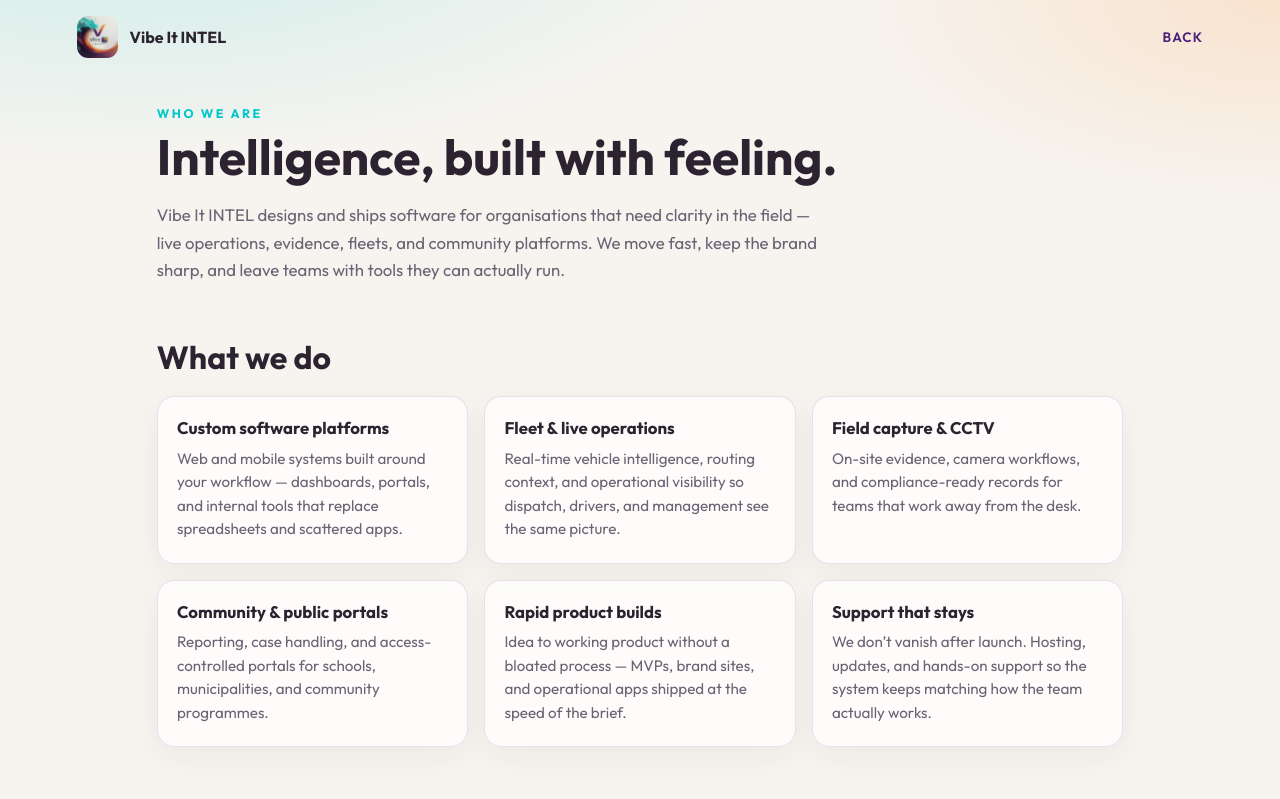
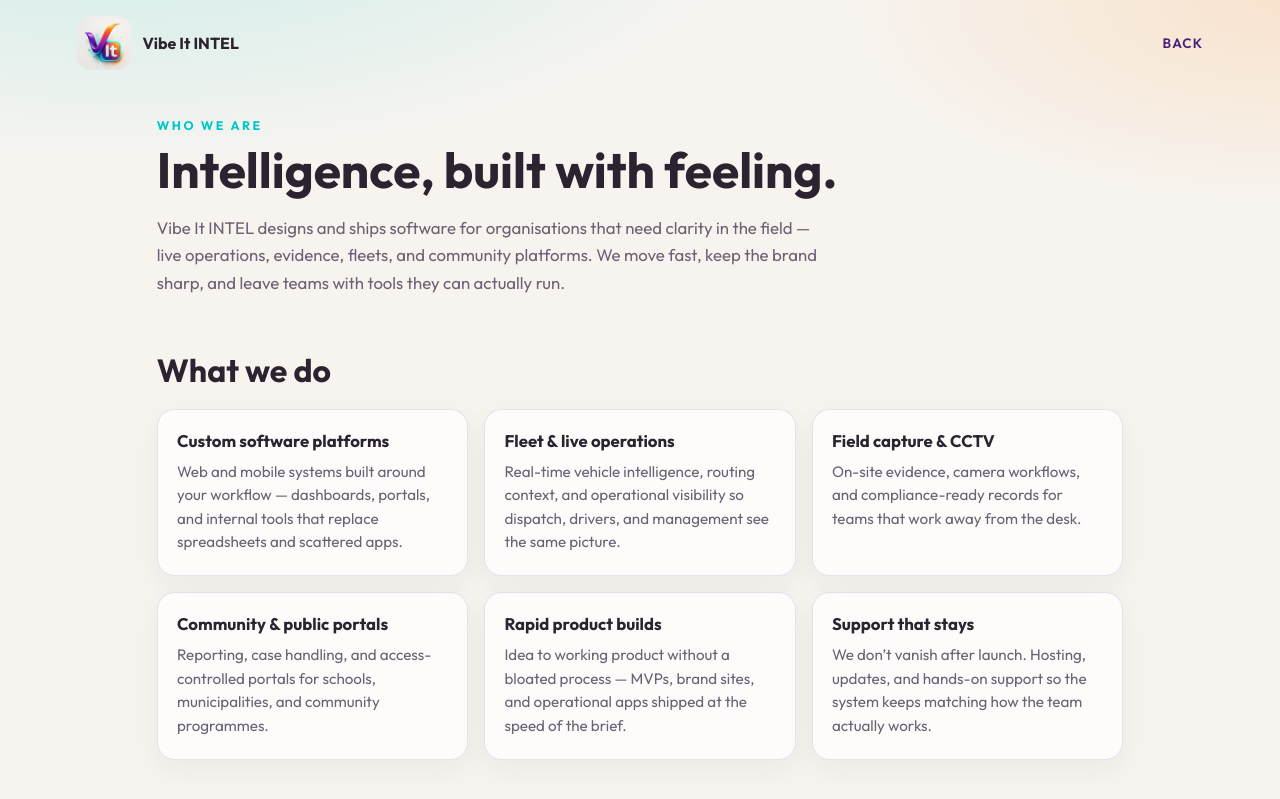
Before and after one commit to VIbeIt-Intel/vibeit-intel-web, a plain HTML site: page services.html in a window 1280 px wide. Shown: the top 799 px of the page. Drawn offline with Linux system fonts and the light colour scheme.

Commit message:
Put the new V and It mark on the services header.
Co-authored-by: Cursor <cursoragent@cursor.com>

```diff
--- a/services.html
+++ b/services.html
@@ -8,7 +8,7 @@
       name="description"
       content="Vibe It INTEL builds operational software, fleet intelligence, field systems, and rapid digital products."
     />
-    <link rel="icon" href="assets/logo.png" type="image/png" />
+    <link rel="icon" href="assets/logo-v-it.png" type="image/png" />
     <link rel="preconnect" href="https://fonts.googleapis.com" />
     <link rel="preconnect" href="https://fonts.gstatic.com" crossorigin />
     <link
@@ -20,7 +20,7 @@
   <body class="site">
     <header class="topbar">
       <a class="brand" href="index.html">
-        <img src="assets/logo.png" alt="" width="44" height="44" />
+        <img src="assets/logo-v-it.png" alt="Vibe It INTEL" width="56" height="56" />
         <span>Vibe It INTEL</span>
       </a>
       <a class="back" href="index.html">Back</a>
--- a/styles.css
+++ b/styles.css
@@ -189,10 +189,10 @@ body {
 }
 
 .brand img {
-  width: 2.6rem;
-  height: 2.6rem;
+  width: 3.4rem;
+  height: 3.4rem;
   object-fit: cover;
-  border-radius: 0.7rem;
+  border-radius: 0.85rem;
 }
 
 .back {
```
Also changed, not shown: assets/logo-v-it.png (added).
